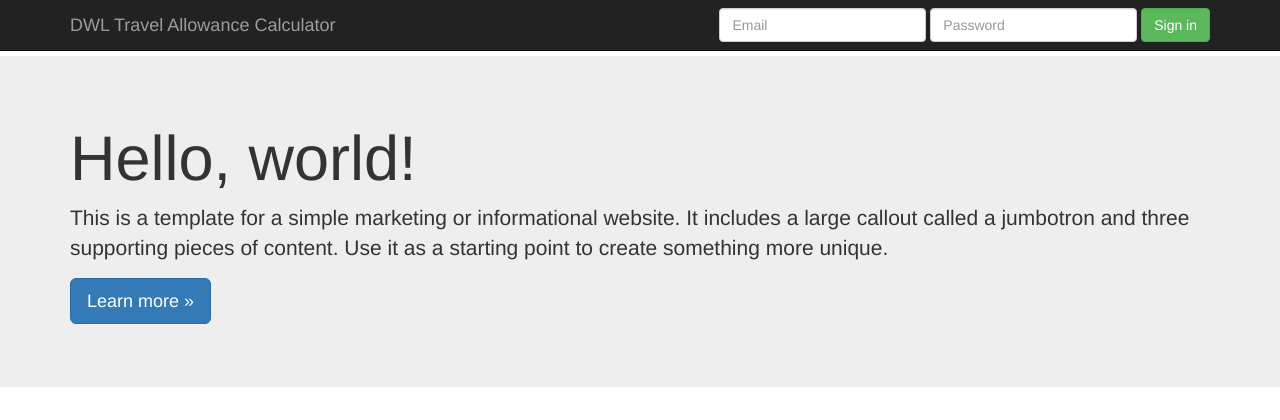
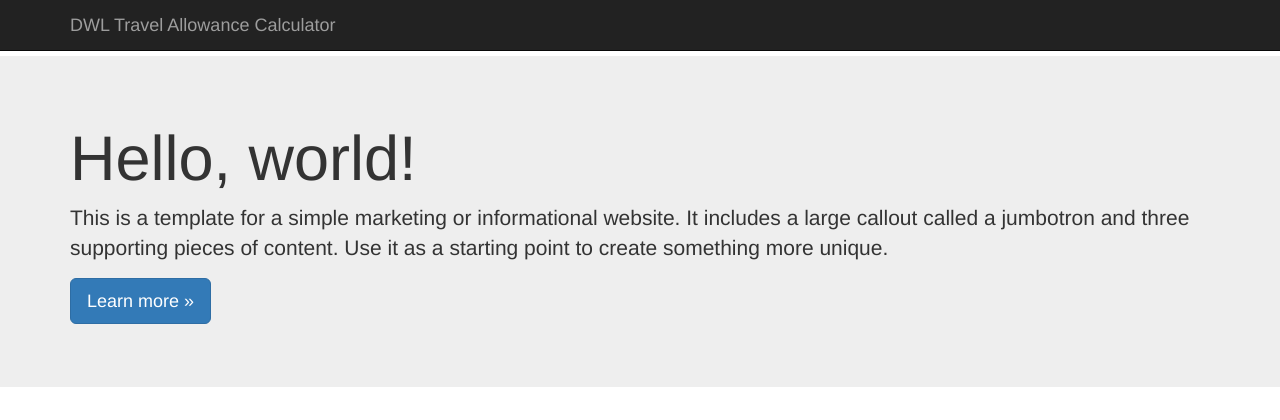
Before and after one commit to jyotsnarupaliya/dlw, a Django app: page /ta/ in a window 1280 px wide. Shown: the top 420 px of the page. Run offline with Django 3.2, Linux system fonts and the light colour scheme; some libraries are stand-ins or nearby versions.

Commit message:
removed user and password navbar

```diff
--- a/ta/templates/base.html
+++ b/ta/templates/base.html
@@ -16,18 +16,6 @@
           </button>
           <a class="navbar-brand" href="#">DWL Travel Allowance Calculator</a>
         </div>
-        <div id="navbar" class="navbar-collapse collapse">
-          <form class="navbar-form navbar-right">
-            <div class="form-group">
-              <input type="text" placeholder="Email" class="form-control">
-            </div>
-            <div class="form-group">
-              <input type="password" placeholder="Password" class="form-control">
-            </div>
-            <button type="submit" class="btn btn-success">Sign in</button>
-          </form>
-        </div><!--/.navbar-collapse -->
-      </div>
     </nav>
 
     <!-- Main jumbotron for a primary marketing message or call to action -->
```
